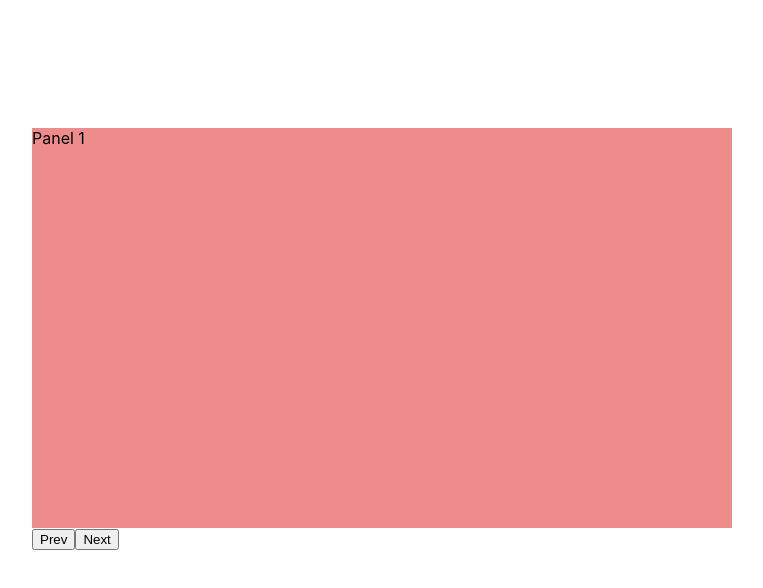
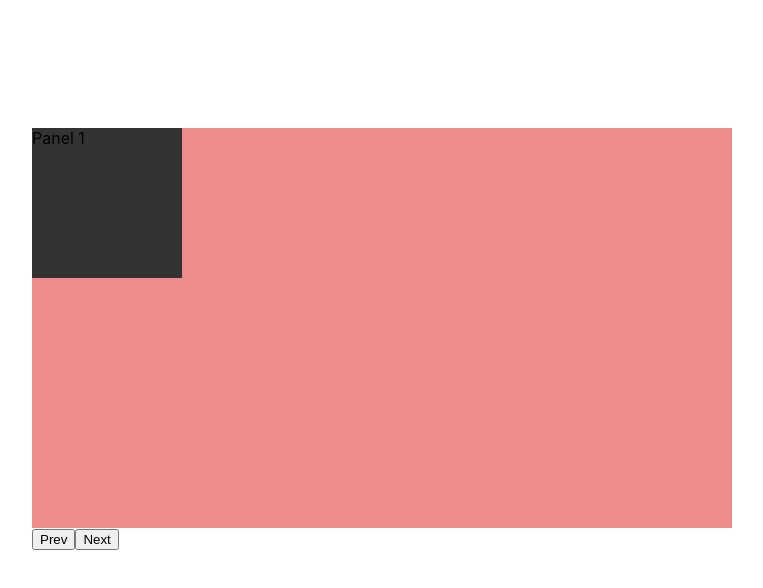
Before and after one commit to marlon307/SlideReact, a Next.js app: page / in a window 1280 px wide. Shown: the top 588 px of the page, without its empty margins (258-1021 px from the left). Built offline with nearby package versions, Linux system fonts and the light colour scheme.

Commit message:
Add array to slice

```diff
--- a/pages/index.tsx
+++ b/pages/index.tsx
@@ -1,6 +1,4 @@
 import type { NextPage } from 'next'
-import Head from 'next/head'
-import Image from 'next/image'
 import Slide from '../components/Slide'
 import SPanel from '../components/SPanel'
 import styles from '../styles/Home.module.css'
--- a/styles/Home.module.css
+++ b/styles/Home.module.css
@@ -3,3 +3,9 @@
   height: 400px;
   margin: 8em auto;
 }
+
+.content {
+  width: 150px;
+  height: 150px;
+  background: #333;
+}
```
Also changed, not shown: components/Slide.tsx (+6 -8 lines).
